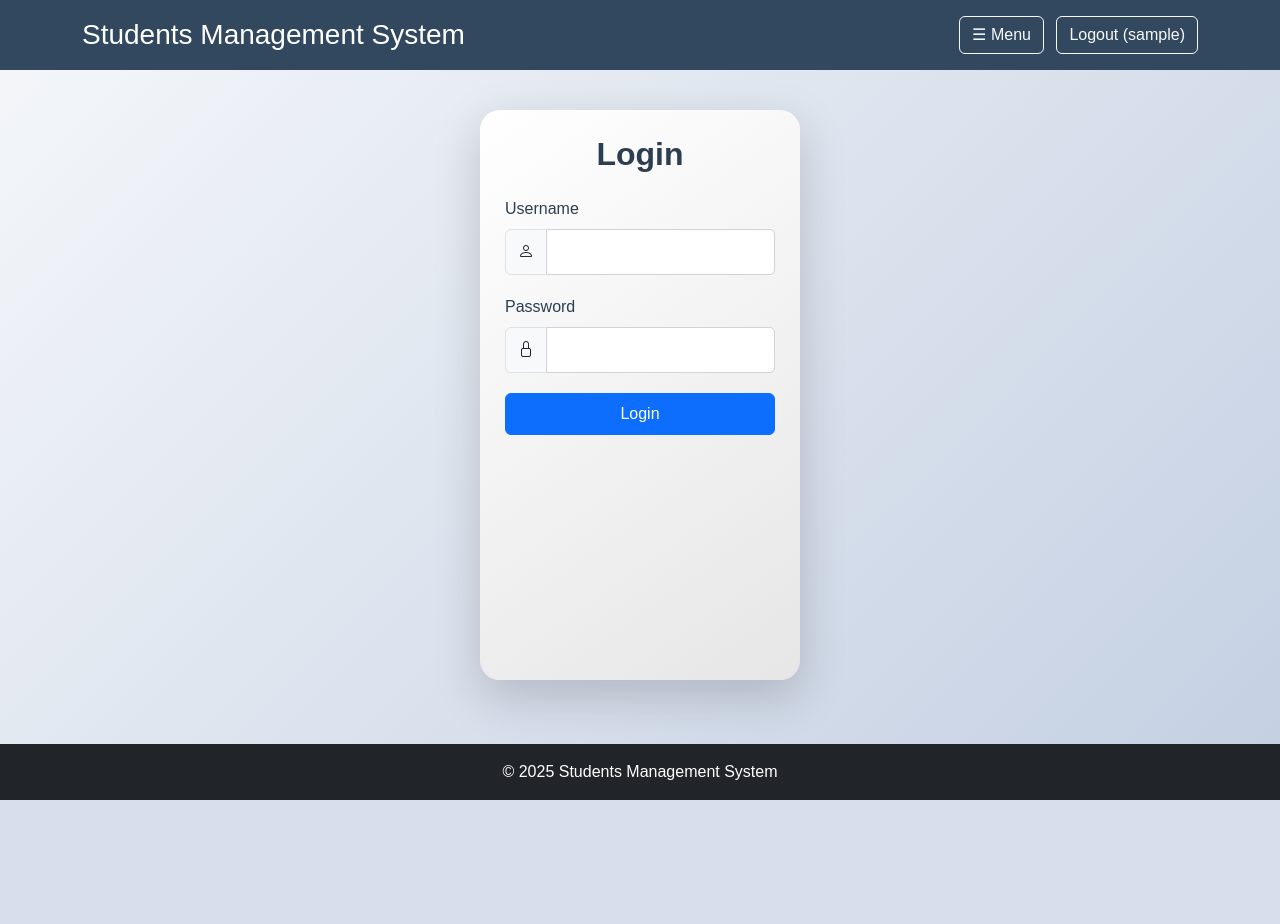
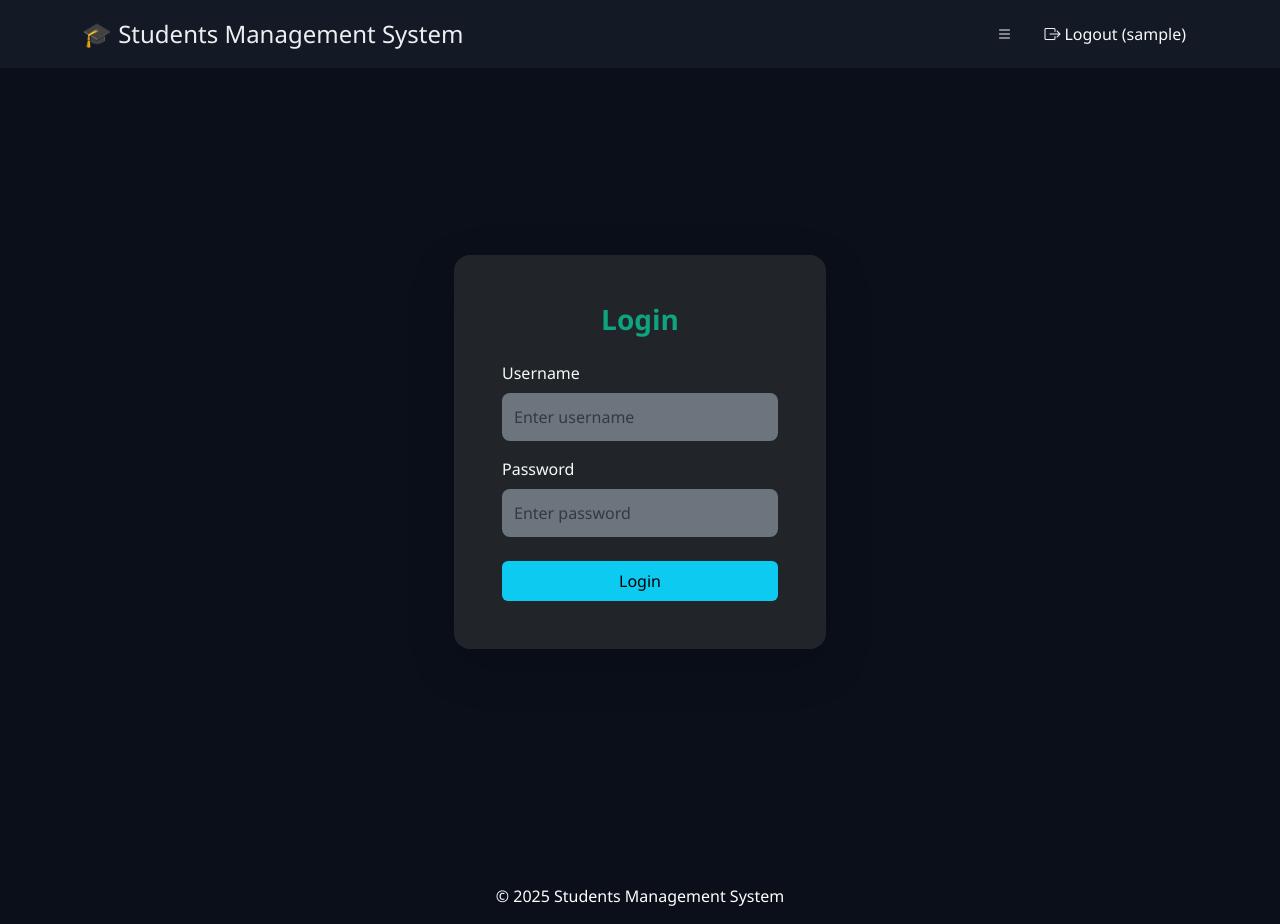
Before and after one commit to afnan0014/student-management-system, a Django app: page /login/ in a window 1280 px wide. Before the commit the page ends 800 px from the top, so only its background shows below. Run offline with Django 5.2, Linux system fonts and the light colour scheme; the visitor is signed in with stand-in values (Sample User, id 1).

Commit message:
updates in templates

```diff
--- a/accounts/urls.py
+++ b/accounts/urls.py
@@ -12,5 +12,6 @@ urlpatterns = [
     path('view-users/<str:role>/', views.view_users_by_role, name='view_users_by_role'),
     path('delete-user/<int:user_id>/', views.delete_user, name='delete_user'),
     path('change-user-password/<int:user_id>/', views.change_user_password, name='change_user_password'),
+    path('bulk-delete-users/', views.bulk_delete_users, name='bulk_delete_users'),
 
 ]
--- a/accounts/views.py
+++ b/accounts/views.py
@@ -1,29 +1,20 @@
-from django.shortcuts import render
-from accounts.decorators import allowed_users
-from django.contrib.auth.decorators import login_required
-from django.contrib.auth.models import User
-from django.shortcuts import redirect
-from django.contrib.auth import authenticate, login
+from django.shortcuts import render, redirect, get_object_or_404
+from django.contrib.auth import authenticate, login, logout
+from django.contrib.auth.decorators import login_required, user_passes_test
+from django.contrib.auth.models import User, Group
 from django.contrib import messages
-from django.contrib.auth import logout
-from django.contrib.auth.models import Group
+from django.db import models
+
+from .decorators import allowed_users
 from .forms import CustomUserCreationForm
 
 
-
-
-
-
-
-# Create your views here.
-from django.shortcuts import redirect
-
+# Redirect to login
 def home_redirect(request):
     return redirect('login')
 
 
-
-# detects the user's group and redirects them to the correct view, right after login.@login_required
+# Login view
 def login_view(request):
     if request.method == 'POST':
         username = request.POST['username']
@@ -32,7 +23,7 @@ def login_view(request):
 
         if user:
             login(request, user)
-            group = user.groups.all()[0].name
+            group = user.groups.first().name
 
             if group == 'Admin':
                 return redirect('admin_dashboard')
@@ -42,9 +33,10 @@ def login_view(request):
                 return redirect('student_dashboard')
         else:
             messages.error(request, 'Invalid credentials')
-
     return render(request, 'login.html')
 
+
+# Dashboards
 @login_required
 @allowed_users(allowed_roles=['Admin'])
 def admin_dashboard(request):
@@ -60,61 +52,94 @@ def staff_dashboard(request):
 def student_dashboard(request):
     return render(request, 'dashboard/student_dashboard.html')
 
+
+# Logout
 def logout_view(request):
     logout(request)
     return redirect('login')
 
 
+# Add user
 @login_required
+@allowed_users(allowed_roles=['Admin'])
 def add_user(request):
     if request.method == 'POST':
         form = CustomUserCreationForm(request.POST)
         if form.is_valid():
-            user = form.save(commit=False)
-            user.set_password(form.cleaned_data['password'])  # Hash password
-            user.save()
-
+            user = form.save()  # Password already hashed inside form
             role = form.cleaned_data['role']
-            group = Group.objects.get(name=role)
-            user.groups.add(group)
-
-            messages.success(request, f"{role} account created for {user.username}")
-            return redirect('admin_dashboard')
+            try:
+                group = Group.objects.get(name=role)
+                user.groups.add(group)
+                messages.success(request, f"{role} account created for {user.username}")
+                return redirect('admin_dashboard')
+            except Group.DoesNotExist:
+                messages.error(request, f"Group '{role}' does not exist.")
+        else:
+            messages.error(request, "Form is invalid. Please check the input.")
     else:
         form = CustomUserCreationForm()
 
     return render(request, 'accounts/add_user.html', {'form': form})
 
-    from django.contrib.auth.models import User, Group
-from django.shortcuts import render, get_object_or_404, redirect
-from django.contrib.auth.decorators import login_required
-from django.contrib import messages
-from .forms import CustomUserCreationForm
 
+
+# Role check
+def is_admin(user):
+    return user.is_authenticated and user.groups.filter(name='Admin').exists()
+
+
+# View users by role with search
 @login_required
+@user_passes_test(is_admin)
 def view_users_by_role(request, role):
+    query = request.GET.get('q', '').strip()
     users = User.objects.filter(groups__name=role)
+
+    if query:
+        users = users.filter(models.Q(username__icontains=query) | models.Q(email__icontains=query))
+
     return render(request, 'accounts/user_list.html', {
         'users': users,
-        'role': role
+        'role': role,
+        'query': query,
     })
 
+
+# Delete user
 @login_required
+@user_passes_test(is_admin)
 def delete_user(request, user_id):
     user = get_object_or_404(User, id=user_id)
     user.delete()
     messages.success(request, "User deleted successfully.")
-    return redirect(request.META.get('HTTP_REFERER'))
+    return redirect(request.META.get('HTTP_REFERER', 'admin_dashboard'))
 
+
+# Change user password
 @login_required
+@user_passes_test(is_admin)
 def change_user_password(request, user_id):
     user = get_object_or_404(User, id=user_id)
-
     if request.method == 'POST':
         new_password = request.POST.get('new_password')
         user.set_password(new_password)
         user.save()
         messages.success(request, "Password updated successfully.")
-        return redirect(request.META.get('HTTP_REFERER'))
+        return redirect(request.META.get('HTTP_REFERER', 'admin_dashboard'))
 
     return render(request, 'accounts/change_user_password.html', {'user': user})
+
+
+# Bulk delete users
+@login_required
+@user_passes_test(is_admin)
+def bulk_delete_users(request):
+    if request.method == 'POST':
+        ids = request.POST.getlist('selected_users')
+        if ids:
+            count, _ = User.objects.filter(id__in=ids).delete()
+            messages.success(request, f"Deleted {count} user{'s' if count != 1 else ''}.")
+        else:
+            messages.warning(request, "No users selected for deletion.")
+    return redirect(request.META.get('HTTP_REFERER', 'admin_dashboard'))
--- a/core/settings.py
+++ b/core/settings.py
@@ -37,6 +37,7 @@ INSTALLED_APPS = [
     'django.contrib.sessions',
     'django.contrib.messages',
     'django.contrib.staticfiles',
+    'widget_tweaks',
 
      # Our custom apps
     'accounts',
@@ -48,6 +49,7 @@ INSTALLED_APPS = [
     'messaging',
     'notifications',
     'dashboard',
+
 ]
 
 MIDDLEWARE = [
--- a/static/css/style.css
+++ b/static/css/style.css
@@ -1,172 +1,148 @@
-body {
-    background: linear-gradient(135deg, #f5f7fa 0%, #c3cfe2 100%);
-    font-family: 'Arial', sans-serif; /* Improved typography */
+:root {
+  /* ChatGPT‑inspired palette */
+  --bg-dark: #0A0F1A;
+  --bg-card: #1E2A38;
+  --bg-alt: #131A26;
+  --text-main: #ECEFF1;
+  --text-muted: #A4ABB3;
+  --accent: #10A37F;
+  --border: #273141;
+  --btn-primary-hover: #0E8C6E;
 }
 
-.header {
-    background-color: #32485e; /* Dark gray header */
+body {
+  background-color: var(--bg-dark);
+  color: var(--text-main);
+  font-family: 'Segoe UI', sans-serif;
+  margin: 0;
 }
 
-.sidebar {
-    min-width: 100px;
-    background-color: #0e0e0f;
+/* Header */
+.header {
+  background-color: var(--bg-alt);
+  padding: 1rem 1.5rem;
+  color: var(--text-main);
 }
 
+/* Sidebar */
+.sidebar {
+  background-color: var(--bg-card);
+  padding-top: 2rem;
+}
 .sidebar .nav-link {
-    color: #adb5bd;
-    margin: 10px 0;
-    padding: 12px 20px;
+  color: var(--text-muted);
+  margin: 0.5rem 0;
+  padding: 0.75rem 1rem;
+  border-radius: 0.375rem;
+  transition: background-color 0.2s;
+}
+.sidebar .nav-link:hover {
+  color: var(--text-main);
+  background-color: var(--bg-alt);
 }
 
-.sidebar .nav-link:hover {
-    color: #ffffff;
-    background-color: #495057;
+/* Content wrapper */
+.content {
+  padding: 2rem;
+  display: flex;
+  justify-content: center;
+  background-color: var(--bg-dark);
+  min-height: 100vh;
 }
 
-.content {
-    display: flex;
-    justify-content: center; /* Center horizontally across the entire viewport */
-    padding-top: 10px; /* Add top padding to position content above center */
-    min-height: calc(100vh - 60px - 60px - 40px); /* Adjust for header, footer, and date-time heights */
-    margin-left: 0; /* Remove sidebar offset */
-    transition: none; /* Remove transition to avoid shifting effects */
+/* Card styles */
+.card, .card-large, .card-user-list {
+  background-color: var(--bg-card);
+  color: var(--text-main);
+  box-shadow: 0 8px 16px rgba(0,0,0,0.4);
+  border-radius: 1rem;
+  padding: 2rem;
+  margin-bottom: 2rem;
+  transition: transform 0.3s ease;
+}
+.card:hover, .card-large:hover, .card-user-list:hover {
+  transform: translateY(-4px);
 }
 
-@media (min-width: 768px) {
-    .content {
-        margin-left: 0; /* Ensure no offset for sidebar */
+/* Tables */
+.table-container {
+  max-width: 960px;
 }
+.table {
+  background-color: var(--bg-card);
+  color: var(--text-main);
+  border-radius: 0.5rem;
+  overflow: hidden;
+}
+.table thead {
+  background-color: var(--bg-alt);
+  color: var(--text-main);
+}
+.table tbody tr:hover {
+  background-color: var(--bg-alt);
 }
 
-.btn-primary:hover, .btn-warning:hover, .btn-danger:hover {
-    transform: translateY(-2px);
-    transition: all 0.2s ease;
-    box-shadow: 0 4px 8px rgba(0, 0, 0, 0.1); /* Subtle shadow on hover */
+/* Buttons */
+.btn {
+  border: none;
+  transition: background-color 0.2s, transform 0.2s;
 }
-
-.card {
-    max-width: 900px; /* Increased width for login page */
-    margin: 30px; /* Adjusted margin for spacing */
-    background: linear-gradient(145deg, #ffffff, #e6e6e6); /* Subtle gradient for card */
-    border: none; /* Remove default border */
-    box-shadow: 0 6px 12px rgba(0, 0, 0, 0.1); /* Enhanced shadow */
-    border-radius: 20px; /* Rounded corners */
-}
-
-.card-large {
-    max-width: 800px; /* Increased width for add_user */
-    min-height: 300px; /* Retain height for add_user */
-    padding: 30px; /* More padding for spacious feel */
-}
-
-.card-user-list {
-    max-width: 900px; /* Match table-container width */
-    min-height: 200px; /* Decreased height for user list pages */
-    margin: 20px; /* Consistent margin */
-    background: linear-gradient(145deg, #ffffff, #e6e6e6);
-    border: none;
-    box-shadow: 0 6px 12px rgba(0, 0, 0, 0.1);
-    border-radius: 10px;
-}
-
-.card-title {
-    font-weight: 600;
-    color: #2c3e50; /* Match header color */
-}
-
-.table-container {
-    max-width: 900px; /* Consistent width for tables */
-    margin: 20px; /* Adjusted margin for spacing */
-}
-
-.table {
-    background-color: #fff;
-    box-shadow: 0 4px 8px rgba(0, 0, 0, 0.05);
-    border-radius: 8px;
-    overflow: hidden; /* Ensure rounded corners apply to table */
-}
-
-.table thead {
-    background-color: #2c3e50; /* Match header color */
+.btn-primary {
+  background-color: var(--accent);
   color: #fff;
 }
+.btn-primary:hover {
+  background-color: var(--btn-primary-hover);
+  transform: translateY(-2px);
+}
+.btn-success { background-color: #2D9CDB; }
+.btn-success:hover { background-color: #2377B8; }
+.btn-warning { background-color: #F2C94C; color: #000; }
+.btn-warning:hover { background-color: #D1A830; }
+.btn-danger { background-color: #EB5757; }
+.btn-danger:hover { background-color: #C94444; }
 
-.table-hover tbody tr:hover {
-    background-color: #f8f9fa; /* Light gray on hover */
-    transition: background-color 0.2s ease;
+/* Form elements */
+.form-group label {
+  color: var(--text-muted);
+  font-weight: 500;
 }
-
-.d-grid .btn {
-    margin-bottom: 15px; /* Increased spacing between buttons */
-    padding: 12px; /* Larger buttons */
-    font-size: 1.1rem; /* Larger text */
+.form-control, .form-select {
+  background-color: var(--bg-card);
+  color: var(--text-main);
+  border: 1px solid var(--border);
+  border-radius: 0.5rem;
+  padding: 0.75rem;
+  margin-bottom: 1rem;
 }
-
-.btn-sm {
-    padding: 6px 12px; /* Consistent padding for small buttons */
-}
-
-.date-time {
-    text-align: center; /* Center the text */
-    color: #2c3e50; /* Match header color */
-    font-size: 1.1rem; /* Slightly larger for visibility */
-    font-weight: 500; /* Medium weight for professionalism */
-    padding: 10px 0; /* Vertical spacing */
-    background: rgba(255, 255, 255, 0.8); /* Subtle background for contrast */
-    border-radius: 5px; /* Rounded corners */
-    margin: 10px auto; /* Center horizontally with auto margins */
-    max-width: 300px; /* Limit width for aesthetics */
-}
-
-/* Enhanced form styling for add_user.html */
-.form-group {
-    margin-bottom: 20px; /* Increased spacing between form fields */
-}
-
-.form-group label {
-    font-weight: 500;
-    color: #2c3e50;
-    margin-bottom: 8px;
-    display: block;
-}
-
-.form-group select,
-.form-group input {
-    border: 1px solid #ced4da;
-    border-radius: 5px;
-    padding: 10px;
-    font-size: 1rem;
-    width: 100%;
-    transition: border-color 0.3s ease;
-}
-
-.form-group select:focus,
-.form-group input:focus {
-    border-color: #2c3e50;
-    box-shadow: 0 0 5px rgba(44, 62, 80, 0.2);
+.form-control:focus, .form-select:focus {
+  border-color: var(--accent);
+  box-shadow: 0 0 0.5rem rgba(16,163,127,0.4);
   outline: none;
 }
 
-/* Improved card body for better spacing */
-.card-body {
-    padding: 25px;
+/* Alerts */
+.alert {
+  border-radius: 0.5rem;
+  font-size: 1rem;
 }
 
-/* Hover effect for cards */
-.card:hover,
-.card-large:hover,
-.card-user-list:hover {
-    transform: translateY(-5px);
-    transition: transform 0.3s ease;
-    box-shadow: 0 8px 16px rgba(0, 0, 0, 0.15);
+/* Headings */
+.card-title, .table-heading {
+  color: var(--accent);
+  font-weight: 600;
+  font-size: 1.75rem;
+  text-align: center;
+  margin-bottom: 1.5rem;
 }
 
-/* Styling for table heading in user_list.html */
-.table-heading {
-    font-size: 1.8rem; /* Slightly larger for emphasis */
-    font-weight: 600;
-    color: #2c3e50;
+/* Date‑time box */
+.date-time {
+  background-color: var(--bg-card);
+  color: var(--text-main);
+  padding: 0.75rem 1.5rem;
+  border-radius: 0.5rem;
   text-align: center;
-    margin-bottom: 25px; /* Increased spacing below heading */
-    text-transform: uppercase; /* For better visual hierarchy */
+  margin: 1rem auto;
+  max-width: 300px;
 }
--- a/templates/base.html
+++ b/templates/base.html
@@ -5,62 +5,69 @@
     <meta charset="UTF-8">
     <meta name="viewport" content="width=device-width, initial-scale=1.0">
     <title>{% block title %}Students Management System{% endblock %}</title>
+
     <!-- Bootstrap CSS -->
-    <link href="https://cdn.jsdelivr.net/npm/bootstrap@5.3.3/dist/css/bootstrap.min.css" rel="stylesheet" integrity="sha384-QWTKZyjpPEjISv5WaRU9OFeRpok6YctnYmDr5pNlyT2bRjXh0JMhjY6hW+ALEwIH" crossorigin="anonymous">
-    <!-- Custom CSS -->
+    <link href="https://cdn.jsdelivr.net/npm/bootstrap@5.3.3/dist/css/bootstrap.min.css" rel="stylesheet">
+
+    <!-- Bootstrap Icons -->
+    <link href="https://cdn.jsdelivr.net/npm/bootstrap-icons@1.10.5/font/bootstrap-icons.css" rel="stylesheet">
+
+    <!-- External Custom CSS -->
     <link href="{% static 'css/style.css' %}" rel="stylesheet">
 </head>
 <body class="d-flex flex-column min-vh-100">
+
     <!-- Header -->
-    <header class="header text-white p-3 position-relative">
+    <header class="header">
         <div class="container d-flex justify-content-between align-items-center">
-            <h1 class="h3 mb-0">Students Management System</h1>
+            <h1 class="h4 mb-0">🎓 Students Management System</h1>
             {% if user.is_authenticated %}
-                <div>
+                <div class="d-flex align-items-center">
                     <button class="btn btn-outline-light me-2" type="button" data-bs-toggle="offcanvas" data-bs-target="#sidebar" aria-controls="sidebar">
-                        ☰ Menu
+                        <i class="bi bi-list"></i>
                     </button>
-                    <a href="{% url 'logout' %}" class="btn btn-outline-light">Logout ({{ user.username }})</a>
+                    <a href="{% url 'logout' %}" class="btn btn-outline-light d-flex align-items-center">
+                        <i class="bi bi-box-arrow-right me-1"></i> Logout ({{ user.username }})
+                    </a>
                 </div>
             {% endif %}
         </div>
     </header>
 
-    <!-- Sidebar (Offcanvas) -->
+    <!-- Sidebar (Offcanvas Menu) -->
     {% if user.is_authenticated %}
     <div class="offcanvas offcanvas-start sidebar" tabindex="-1" id="sidebar" aria-labelledby="sidebarLabel">
         <div class="offcanvas-header">
-                <h5 class="offcanvas-title text-white" id="sidebarLabel">Menu</h5>
+            <h5 class="offcanvas-title text-white" id="sidebarLabel">📁 Menu</h5>
             <button type="button" class="btn-close btn-close-white" data-bs-dismiss="offcanvas" aria-label="Close"></button>
         </div>
-            <div class="offcanvas-body">
+        <div class="offcanvas-body d-flex flex-column">
             {% if user.groups.all.0.name == 'Admin' %}
-                    <a href="{% url 'admin_dashboard' %}" class="nav-link">📊 Dashboard</a>
-                    <a href="{% url 'add_user' %}" class="nav-link">➕ Add User</a>
-                    <a href="{% url 'view_users_by_role' 'Student' %}" class="nav-link">👨‍🎓 Students</a>
-                    <a href="{% url 'view_users_by_role' 'Staff' %}" class="nav-link">👩‍🏫 Staff</a>
-                    <a href="{% url 'view_users_by_role' 'Admin' %}" class="nav-link">🛠 Admins</a>
+                <a href="{% url 'admin_dashboard' %}" class="nav-link"><i class="bi bi-speedometer2 me-2"></i>Dashboard</a>
+                <a href="{% url 'add_user' %}" class="nav-link"><i class="bi bi-person-plus me-2"></i>Add User</a>
+                <a href="{% url 'view_users_by_role' 'Student' %}" class="nav-link"><i class="bi bi-people me-2"></i>Students</a>
+                <a href="{% url 'view_users_by_role' 'Staff' %}" class="nav-link"><i class="bi bi-person-video3 me-2"></i>Staff</a>
+                <a href="{% url 'view_users_by_role' 'Admin' %}" class="nav-link"><i class="bi bi-shield-lock me-2"></i>Admins</a>
             {% elif user.groups.all.0.name == 'Staff' %}
-                    <a href="{% url 'staff_dashboard' %}" class="nav-link">📊 Staff Dashboard</a>
+                <a href="{% url 'staff_dashboard' %}" class="nav-link"><i class="bi bi-clipboard-data me-2"></i>Staff Dashboard</a>
             {% elif user.groups.all.0.name == 'Student' %}
-                    <a href="{% url 'student_dashboard' %}" class="nav-link">📚 Student Dashboard</a>
+                <a href="{% url 'student_dashboard' %}" class="nav-link"><i class="bi bi-journal-text me-2"></i>Student Dashboard</a>
             {% endif %}
         </div>
     </div>
     {% endif %}
 
     <!-- Main Content -->
-    <main class="content">
-        {% block content %}
-        {% endblock %}
+    <main class="content container-fluid px-4">
+        {% block content %}{% endblock %}
     </main>
 
     <!-- Footer -->
-    <footer class="bg-dark text-white text-center p-3 mt-auto">
+    <footer class="text-center text-white p-3 mt-auto">
         <p class="mb-0">© 2025 Students Management System</p>
     </footer>
 
     <!-- Bootstrap JS -->
-    <script src="https://cdn.jsdelivr.net/npm/bootstrap@5.3.3/dist/js/bootstrap.bundle.min.js" integrity="sha384-YvpcrYf0tY3lHB60NNkmXc5s9fDVZLESaAA55NDzOxhy9GkcIdslK1eN7N6jIeHz" crossorigin="anonymous"></script>
+    <script src="https://cdn.jsdelivr.net/npm/bootstrap@5.3.3/dist/js/bootstrap.bundle.min.js"></script>
 </body>
 </html>
--- a/templates/login.html
+++ b/templates/login.html
@@ -1,37 +1,56 @@
 {% extends 'base.html' %}
 {% block title %}Login{% endblock %}
 {% block content %}
-<div class="card shadow-lg border-0">
+
+<div class="container d-flex align-items-center justify-content-center" style="min-height: 80vh;">
+  <div class="col-md-6 col-lg-4">
+    <div class="card bg-dark text-light shadow-lg border-0">
       <div class="card-body">
         <h2 class="card-title mb-4 text-center">Login</h2>
+
         {% if messages %}
           {% for message in messages %}
             <div class="alert alert-danger alert-dismissible fade show" role="alert">
               {{ message }}
-                    <button type="button" class="btn-close" data-bs-dismiss="alert" aria-label="Close"></button>
+              <button type="button" class="btn-close btn-close-white" data-bs-dismiss="alert"></button>
             </div>
           {% endfor %}
         {% endif %}
-        <form method="POST" action="{% url 'login' %}">
+
+        <form method="POST" action="{% url 'login' %}" novalidate>
           {% csrf_token %}
-            <div class="form-group">
+
+          <div class="mb-3">
             <label for="username" class="form-label">Username</label>
-                <div class="input-group">
-                    <span class="input-group-text"><i class="bi bi-person"></i></span>
-                    <input type="text" class="form-control" id="username" name="username" required>
+            <input
+              type="text"
+              class="form-control bg-secondary text-light border-0"
+              id="username"
+              name="username"
+              placeholder="Enter username"
+              required
+            >
           </div>
+
+          <div class="mb-4">
+            <label for="password" class="form-label">Password</label>
+            <input
+              type="password"
+              class="form-control bg-secondary text-light border-0"
+              id="password"
+              name="password"
+              placeholder="Enter password"
+              required
+            >
           </div>
-            <div class="form-group">
-                <label for="password" class="form-label">Password</label>
-                <div class="input-group">
-                    <span class="input-group-text"><i class="bi bi-lock"></i></span>
-                    <input type="password" class="form-control" id="password" name="password" required>
+
+          <div class="d-grid">
+            <button type="submit" class="btn btn-info py-2">Login</button>
           </div>
-            </div>
-            <button type="submit" class="btn btn-primary w-100 py-2">Login</button>
         </form>
       </div>
     </div>
-<!-- Bootstrap Icons for input field icons -->
-<link href="https://cdn.jsdelivr.net/npm/bootstrap-icons@1.10.5/font/bootstrap-icons.css" rel="stylesheet">
+  </div>
+</div>
+
 {% endblock %}
```
Also changed, not shown: accounts/forms.py (+56 -7 lines), templates/accounts/add_user.html (+47 -26 lines), templates/accounts/change_user_password.html (+30 -8 lines), templates/accounts/user_list.html (+91 -9 lines), 1 other file. Lines whose indentation alone changed are shown as unchanged.
